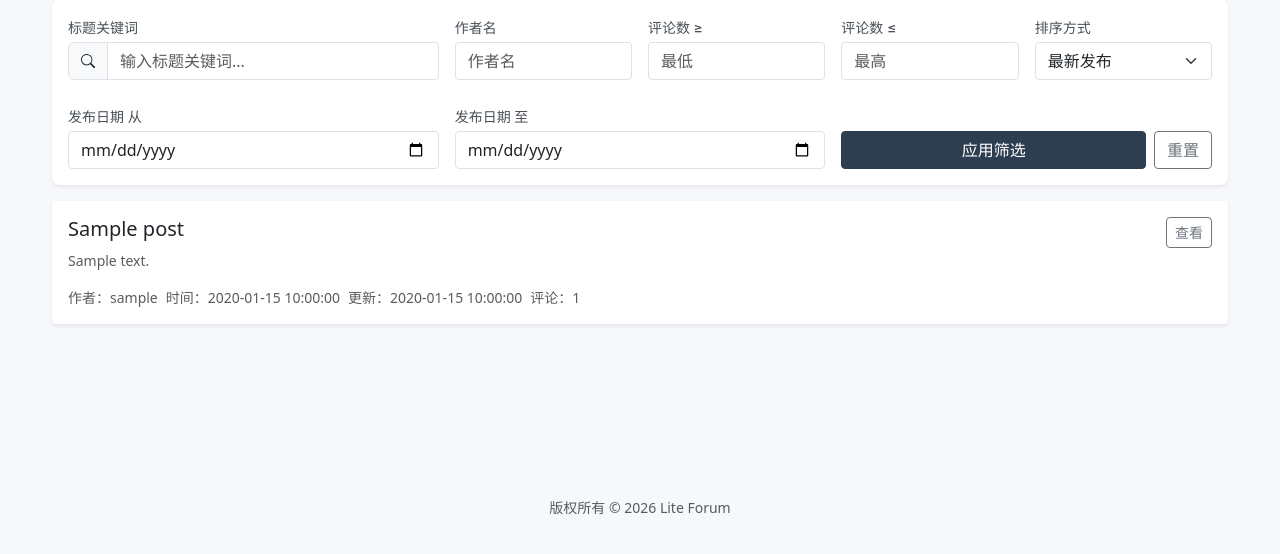
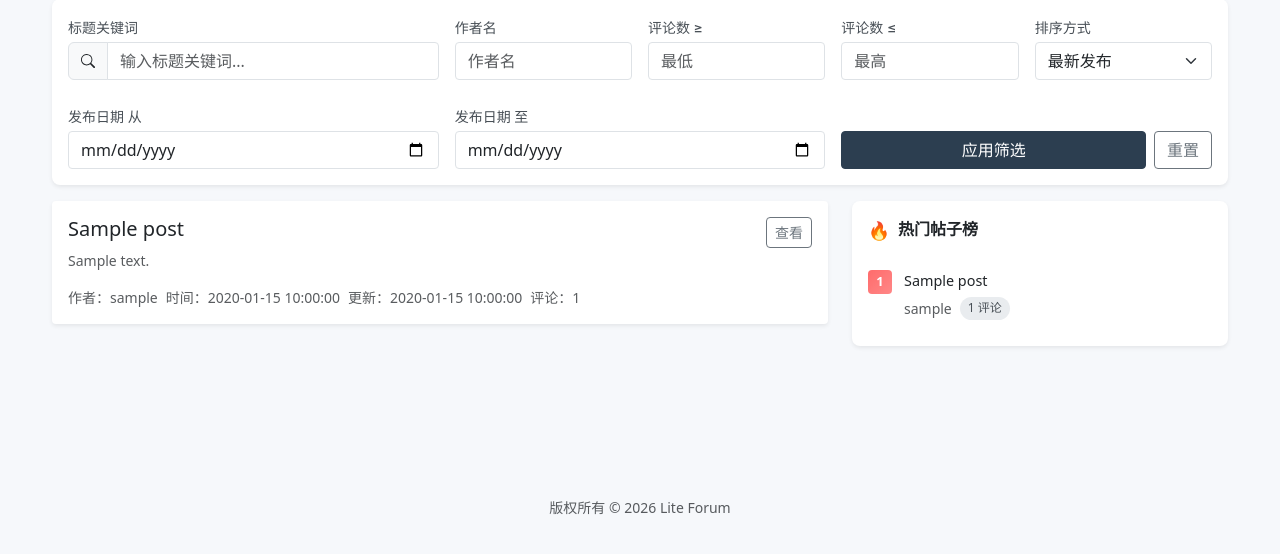
Before and after one commit to 276068969/B-621, a PHP site: page / in a window 1280 px wide. Shown: the part 167-721 px from the top of the page. Run offline with PHP 8.4, Linux system fonts and the light colour scheme; tables that the repository leaves empty hold one stand-in row (values such as "Sample post").

Commit message:
.4280813277958249:4593b13dd36918408113932c599befdd_6a268b4bf601a626bd9a1f3a.6a268b4ef601a626bd9a1f3c.6a268b4eaa69eb26be55687b:Trae CN.T(2026/6/8 17:28:46)

```diff
--- a/includes/helpers.php
+++ b/includes/helpers.php
@@ -148,3 +148,49 @@ function get_edit_remaining_minutes(array $config, array $post): int
     $remaining = (int)ceil(($timeLimitMinutes * 60 - $elapsed) / 60);
     return max(0, $remaining);
 }
+
+function get_hot_posts(PDO $pdo, int $limit = 10, int $excludeId = 0): array
+{
+    $whereConditions = ['p.status = 1'];
+    $params = [];
+
+    if ($excludeId > 0) {
+        $whereConditions[] = 'p.id != :exclude_id';
+        $params[':exclude_id'] = $excludeId;
+    }
+
+    $whereSql = implode(' AND ', $whereConditions);
+
+    $sql = 'SELECT p.id, p.title, p.create_time, u.username,
+            COALESCE(c_stats.comment_count, 0) AS comment_count,
+            COALESCE(c_stats.first_comment_time, p.create_time) AS first_comment_time,
+            COALESCE(c_stats.last_comment_time, p.create_time) AS last_comment_time
+     FROM posts p
+     JOIN users u ON u.id = p.user_id
+     LEFT JOIN (
+         SELECT post_id,
+                COUNT(*) AS comment_count,
+                MIN(create_time) AS first_comment_time,
+                MAX(create_time) AS last_comment_time
+         FROM comments
+         WHERE status = 1
+         GROUP BY post_id
+     ) c_stats ON c_stats.post_id = p.id
+     WHERE ' . $whereSql . '
+     ORDER BY (
+         LOG(2, COALESCE(c_stats.comment_count, 0) + 1) * 40
+         + (1 / (1 + (UNIX_TIMESTAMP(NOW()) - UNIX_TIMESTAMP(p.create_time)) / 3600 / 24)) * 30
+         + (UNIX_TIMESTAMP(COALESCE(c_stats.last_comment_time, p.create_time))
+            - UNIX_TIMESTAMP(COALESCE(c_stats.first_comment_time, p.create_time))) / 3600 / 24 * 30
+     ) DESC
+     LIMIT :limit';
+
+    $stmt = $pdo->prepare($sql);
+    foreach ($params as $key => $value) {
+        $stmt->bindValue($key, $value);
+    }
+    $stmt->bindValue(':limit', $limit, PDO::PARAM_INT);
+    $stmt->execute();
+
+    return $stmt->fetchAll();
+}
--- a/public/index.php
+++ b/public/index.php
@@ -126,6 +126,8 @@ $stmt->bindValue(':offset', $pg['offset'], PDO::PARAM_INT);
 $stmt->execute();
 $posts = $stmt->fetchAll();
 
+$hotPosts = get_hot_posts($pdo, 8);
+
 function build_query_string(array $overrides = []): string
 {
     $params = $_GET;
@@ -154,6 +156,18 @@ echo '.filter-badge{display:inline-flex;align-items:center;gap:.35rem;padding:.3
 echo '.filter-badge .remove-btn{cursor:pointer;opacity:.6;}';
 echo '.filter-badge .remove-btn:hover{opacity:1;}';
 echo '.filter-toggle-btn{display:none;}';
+echo '.hot-rank-card{border:0;border-radius:.5rem;box-shadow:0 .125rem .25rem rgba(0,0,0,.075);background:#fff;}';
+echo '.hot-rank-icon{font-size:1.1rem;}';
+echo '.hot-rank-list{list-style:none;padding:0;margin:0;}';
+echo '.hot-rank-item{display:flex;gap:.75rem;padding:.65rem 0;border-bottom:1px solid #f1f3f5;}';
+echo '.hot-rank-item:last-child{border-bottom:0;}';
+echo '.hot-rank-num{display:inline-flex;align-items:center;justify-content:center;min-width:1.5rem;height:1.5rem;font-size:.8rem;font-weight:700;color:#868e96;background:#f1f3f5;border-radius:.25rem;flex-shrink:0;}';
+echo '.hot-rank-top .hot-rank-num{background:linear-gradient(135deg,#ff6b6b,#ff8787);color:#fff;}';
+echo '.hot-rank-content{flex-grow:1;min-width:0;}';
+echo '.hot-rank-title{display:block;color:#212529;font-size:.9rem;font-weight:500;white-space:nowrap;overflow:hidden;text-overflow:ellipsis;transition:color .2s;}';
+echo '.hot-rank-title:hover{color:#228be6;}';
+echo '.hot-rank-meta{margin-top:.35rem;display:flex;align-items:center;}';
+echo '.hot-comment-badge{font-size:.75rem;color:#495057;background:#e9ecef;padding:.15rem .5rem;border-radius:1rem;}';
 echo '@media (max-width: 768px){';
 echo '  .filter-toggle-btn{display:inline-flex;align-items:center;gap:.35rem;}';
 echo '  .filter-panel{display:none;}';
@@ -309,6 +323,9 @@ if ($hasFilter) {
     echo '</div>';
 }
 
+echo '<div class="row g-4">';
+echo '<div class="col-lg-8 col-md-12">';
+
 if (!$posts) {
     echo '<div class="card card-lite p-5 text-center">';
     if ($hasFilter) {
@@ -322,20 +339,7 @@ if (!$posts) {
         echo '<div class="text-muted">欢迎先注册/登录发布第一篇。</div>';
     }
     echo '</div>';
-    render_footer();
-    echo '<script>';
-    echo 'function removeFilter(name) {';
-    echo '  const params = new URLSearchParams(window.location.search);';
-    echo '  params.delete(name);';
-    echo '  params.delete("page");';
-    echo '  const query = params.toString();';
-    echo '  window.location.href = "/index.php" + (query ? "?" + query : "");';
-    echo '}';
-    echo 'function resetFilters() { window.location.href = "/index.php"; }';
-    echo '</script>';
-    exit;
-}
-
+} else {
     foreach ($posts as $post) {
         $excerptSource = strip_tags(sanitize_rich_html((string)$post['content']));
         if (function_exists('mb_substr')) {
@@ -380,6 +384,43 @@ if ($pg['pages'] > 1) {
         }
         echo '</ul></nav>';
     }
+}
+
+echo '</div>';
+echo '<div class="col-lg-4 col-md-12">';
+
+echo '<div class="card card-lite hot-rank-card">';
+echo '<div class="card-body">';
+echo '<div class="d-flex align-items-center gap-2 mb-3">';
+echo '<span class="hot-rank-icon">🔥</span>';
+echo '<h2 class="h6 mb-0 fw-bold">热门帖子榜</h2>';
+echo '</div>';
+
+if (!$hotPosts) {
+    echo '<div class="text-muted small text-center py-3">暂无热门帖子</div>';
+} else {
+    echo '<ol class="hot-rank-list">';
+    foreach ($hotPosts as $index => $hp) {
+        $rankClass = $index < 3 ? ' hot-rank-top' : '';
+        echo '<li class="hot-rank-item' . $rankClass . '">';
+        echo '<span class="hot-rank-num">' . ($index + 1) . '</span>';
+        echo '<div class="hot-rank-content">';
+        echo '<a class="hot-rank-title text-decoration-none" href="/post.php?id=' . e((string)$hp['id']) . '">' . e((string)$hp['title']) . '</a>';
+        echo '<div class="hot-rank-meta text-muted small">';
+        echo '<span class="me-2">' . e((string)$hp['username']) . '</span>';
+        echo '<span class="hot-comment-badge">' . e((string)$hp['comment_count']) . ' 评论</span>';
+        echo '</div>';
+        echo '</div>';
+        echo '</li>';
+    }
+    echo '</ol>';
+}
+
+echo '</div>';
+echo '</div>';
+
+echo '</div>';
+echo '</div>';
 
 echo '<script>';
 echo 'function removeFilter(name) {';
```
Also changed, not shown: public/post.php (+36 -0 lines). Lines whose indentation alone changed are shown as unchanged.
